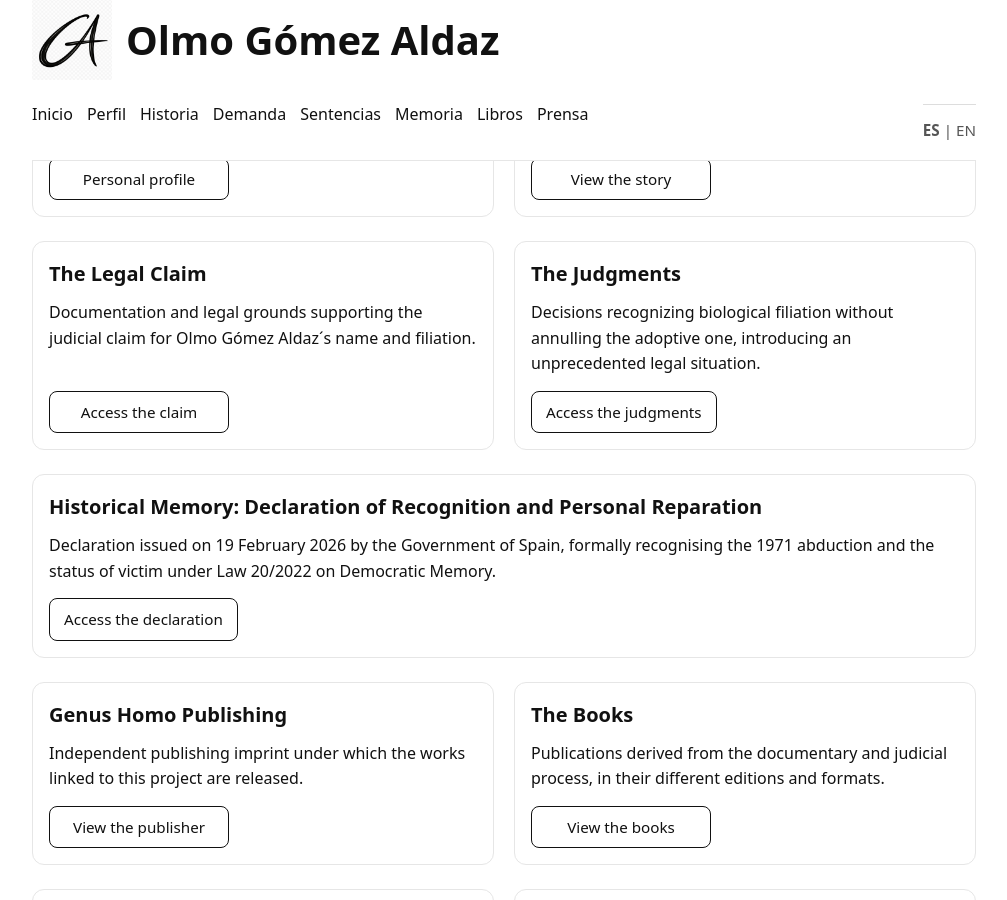
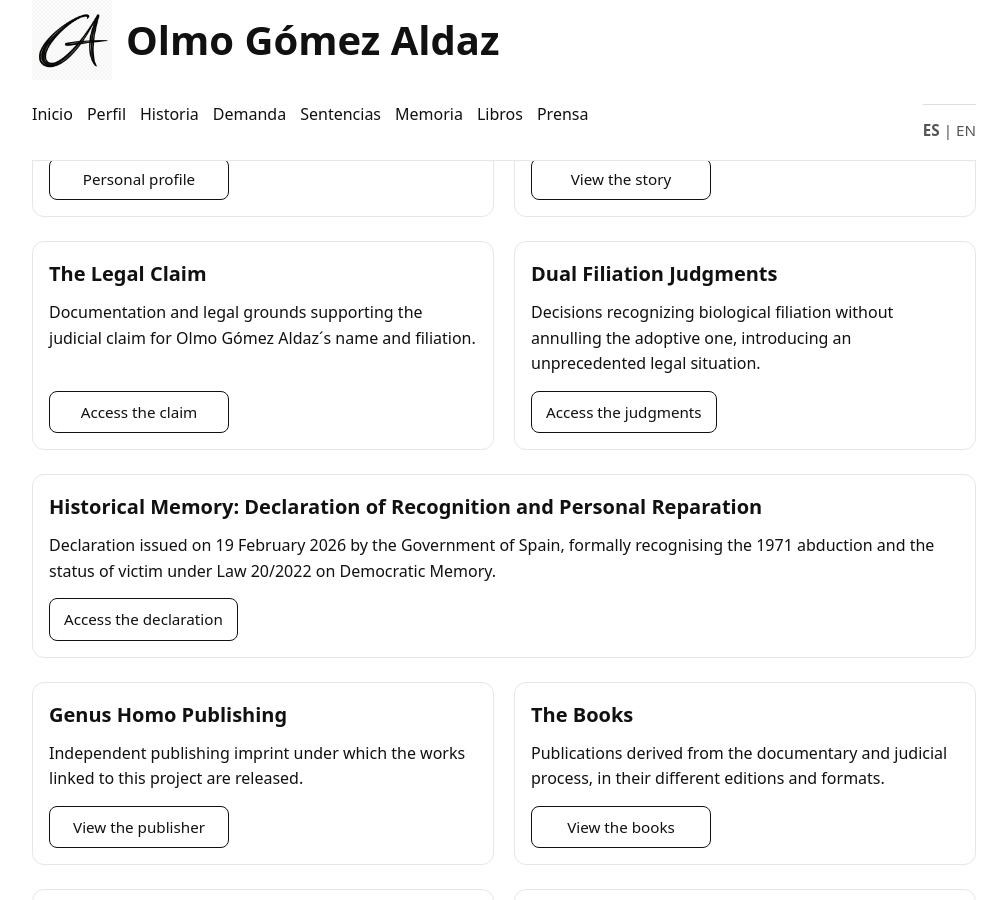
Before and after one commit to olmogaldaz/olmogaldaz.github.io, a Jekyll site: the page built from en/index.html, in a window 1280 px wide and 900 px high, scrolled down 334 px. Shown: the whole window, without its empty margins (136-1143 px from the left). Built offline with Jekyll 4.4.1, drawn with Linux system fonts in a browser that asks for light colours.

Commit message:
Update index.html

```diff
--- a/en/index.html
+++ b/en/index.html
@@ -59,7 +59,7 @@ description: Materials, documents and reflections on the judicially recognised i
     </div>
 
     <div class="card">
-      <h2>The Judgments</h2>
+      <h2>Dual Filiation Judgments</h2>
       <p>
         Decisions recognizing biological filiation without annulling the adoptive one, introducing an unprecedented legal situation.
       </p>
```
